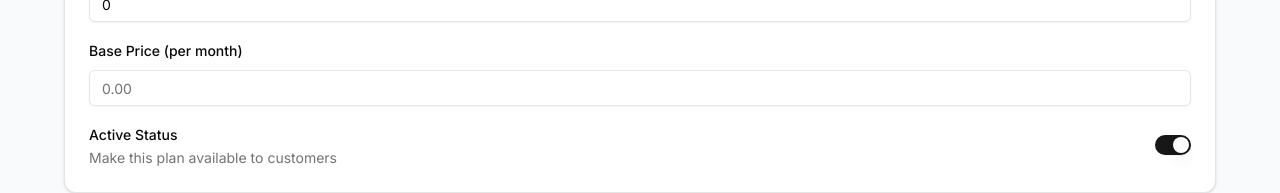
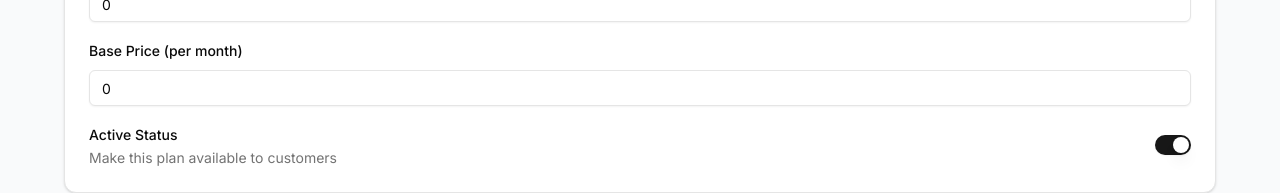
Before and after one commit to francoleon08/proyecto-aps, a Next.js app: page /plans/new in a window 1280 px wide. Shown: the part 561-754 px from the top of the page. Built offline with nearby package versions, Linux system fonts and the light colour scheme; no server answers.

Commit message:
feat: add form validation to plan-form

```diff
--- a/components/plan-form.tsx
+++ b/components/plan-form.tsx
@@ -1,4 +1,3 @@
-// TODO: add form validation
 'use client'
 
 import { useState } from 'react'
@@ -33,7 +32,7 @@ export function PlanForm({ initialData, isEditing = false }: PlanFormProps) {
     (initialData && (initialData?.description as { vehicle: string }).vehicle) || ''
   )
   const [benefits, setBenefits] = useState<string[]>((initialData && (initialData?.benefits as string[])) || [''])
-  const [basePrice, setBasePrice] = useState(initialData?.base_price?.toString() || '')
+  const [basePrice, setBasePrice] = useState(initialData?.base_price?.toString() || '0')
   const [isActive, setIsActive] = useState(initialData?.is_active ?? true)
   const [loading, setLoading] = useState(false)
 
@@ -101,7 +100,13 @@ export function PlanForm({ initialData, isEditing = false }: PlanFormProps) {
   }
 
   return (
-    <div className="space-y-6">
+    <form
+      className="space-y-6"
+      onSubmit={(e) => {
+        e.preventDefault()
+        handleSave()
+      }}
+    >
       {/* Basic Information */}
       <Card className="bg-card border-border">
         <CardHeader>
@@ -119,6 +124,7 @@ export function PlanForm({ initialData, isEditing = false }: PlanFormProps) {
               id="category"
               placeholder="e.g., Premium, Elite, Basic"
               value={category}
+              required
               onChange={(e) => setCategory(e.target.value)}
               className="bg-background border-input text-foreground"
             />
@@ -130,8 +136,11 @@ export function PlanForm({ initialData, isEditing = false }: PlanFormProps) {
             <Input
               id="general_coverage"
               type="number"
+              step="0.01"
               placeholder="0.00"
               value={generalCoverage}
+              min="0"
+              required
               onChange={(e) => setGeneralCoverage(Number(e.target.value))}
               className="bg-background border-input text-foreground"
             />
@@ -145,7 +154,9 @@ export function PlanForm({ initialData, isEditing = false }: PlanFormProps) {
               type="number"
               step="0.01"
               placeholder="0.00"
-              value={basePrice}
+              value={basePrice || 0}
+              min="0"
+              required
               onChange={(e) => setBasePrice(e.target.value)}
               className="bg-background border-input text-foreground"
             />
@@ -179,6 +190,7 @@ export function PlanForm({ initialData, isEditing = false }: PlanFormProps) {
               id="homeDescription"
               placeholder="Describe the home coverage details..."
               value={homeDescription}
+              required
               onChange={(e) => setHomeDescription(e.target.value)}
               rows={3}
               className="bg-background border-input text-foreground resize-none"
@@ -192,6 +204,7 @@ export function PlanForm({ initialData, isEditing = false }: PlanFormProps) {
               id="personDescription"
               placeholder="Describe the personal coverage details..."
               value={personDescription}
+              required
               onChange={(e) => setPersonDescription(e.target.value)}
               rows={3}
               className="bg-background border-input text-foreground resize-none"
@@ -205,6 +218,7 @@ export function PlanForm({ initialData, isEditing = false }: PlanFormProps) {
               id="vehicleDescription"
               placeholder="Describe the vehicle coverage details..."
               value={vehicleDescription}
+              required
               onChange={(e) => setVehicleDescription(e.target.value)}
               rows={3}
               className="bg-background border-input text-foreground resize-none"
@@ -225,6 +239,7 @@ export function PlanForm({ initialData, isEditing = false }: PlanFormProps) {
               <Input
                 placeholder="Enter a benefit..."
                 value={benefit}
+                required
                 onChange={(e) => updateBenefit(index, e.target.value)}
                 className="bg-background border-input text-foreground"
               />
@@ -256,11 +271,7 @@ export function PlanForm({ initialData, isEditing = false }: PlanFormProps) {
 
       {/* Actions */}
       <div className="flex items-center gap-4">
-        <Button
-          onClick={handleSave}
-          className="bg-primary text-primary-foreground hover:bg-primary/90"
-          disabled={loading}
-        >
+        <Button type="submit" className="bg-primary text-primary-foreground hover:bg-primary/90" disabled={loading}>
           {isEditing ? 'Update Plan' : 'Create Plan'}
         </Button>
         <Button
@@ -271,6 +282,6 @@ export function PlanForm({ initialData, isEditing = false }: PlanFormProps) {
           Cancel
         </Button>
       </div>
-    </div>
+    </form>
   )
 }
```
